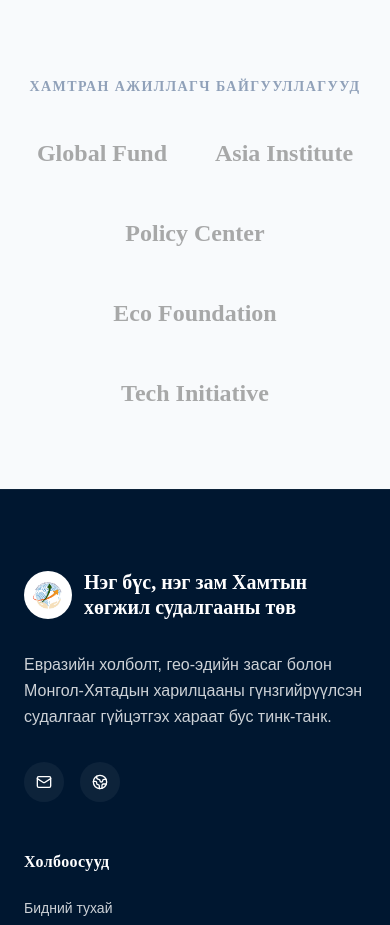
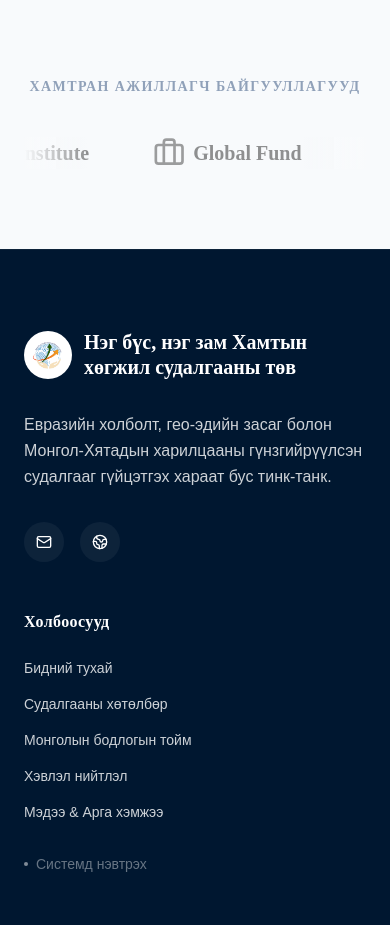
Before and after one commit to Enkhuush123/brcd.mn, a Next.js app: page / in a window 390 px wide. Shown: the part 4420-5345 px from the top of the page. Built offline with nearby package versions, Linux system fonts and the light colour scheme; no server answers; the database is empty.

Commit message:
feat: add expert links, partner marquee, and navbar dropdowns

```diff
--- a/src/app/HomeClient.tsx
+++ b/src/app/HomeClient.tsx
@@ -11,6 +11,7 @@
 import AnimatedSection from "@/components/AnimatedSection";
 import Link from "next/link";
 import { useLanguage } from "@/context/LanguageContext";
+import { motion } from "framer-motion";
 
 export default function HomeClient({ articles, experts }: { articles: any[], experts: any[] }) {
   const { language } = useLanguage();
@@ -326,7 +327,7 @@
       </section>
 
       {/* BLOCK 5: Our Experts */}
-      <section className="py-24 md:py-32 px-6 md:px-16 bg-white border-t border-slate-100">
+      <section id="experts" className="py-24 md:py-32 px-6 md:px-16 bg-white border-t border-slate-100">
         <AnimatedSection className="max-w-7xl mx-auto">
           <div className="text-center mb-16">
             <h2 className="text-3xl md:text-4xl lg:text-5xl font-serif font-bold text-[#002b5c] mb-6">
@@ -343,7 +344,7 @@
               return (
               <AnimatedSection key={expert.id} delay={i * 0.1} className="group cursor-pointer">
                 <div className="bg-slate-50 rounded-2xl p-6 text-center border border-slate-100 hover:shadow-lg transition-all duration-300 hover:-translate-y-1 h-full">
-                  <div className="w-24 h-24 mx-auto rounded-full bg-slate-200 mb-6 overflow-hidden border-4 border-white shadow-sm group-hover:border-[#115e59] transition-colors">
+                  <Link href={`/publications?author=${expert.id}`} className="block w-24 h-24 mx-auto rounded-full bg-slate-200 mb-6 overflow-hidden border-4 border-white shadow-sm group-hover:border-[#115e59] transition-colors relative">
                     {expert.photoUrl ? (
                       <img src={expert.photoUrl} alt={name} className="w-full h-full object-cover" />
                     ) : (
@@ -351,7 +352,8 @@
                         {name.charAt(0)}
                       </div>
                     )}
-                  </div>
+                    <div className="absolute inset-0 bg-black/10 opacity-0 group-hover:opacity-100 transition-opacity"></div>
+                  </Link>
                   <h3 className="font-bold text-xl text-[#002b5c] mb-2">{name}</h3>
                   <p className="text-[#115e59] font-medium text-sm mb-4">{title}</p>
                   <p className="text-slate-500 text-sm line-clamp-3 leading-relaxed">
@@ -368,18 +370,27 @@
       </section>
 
       {/* BLOCK 6: Partners */}
-      <section className="py-20 px-6 bg-slate-50 border-t border-slate-100 overflow-hidden">
+      <section id="partners" className="py-20 px-6 bg-slate-50 border-t border-slate-100 overflow-hidden">
         <AnimatedSection className="max-w-7xl mx-auto text-center">
           <h4 className="text-sm font-bold text-slate-400 uppercase tracking-widest mb-10">
             {t.partners}
           </h4>
-          <div className="flex flex-wrap justify-center items-center gap-12 md:gap-24 opacity-60 grayscale hover:grayscale-0 transition-all duration-700">
-            {/* Placeholders for partner logos */}
-            <div className="text-2xl font-serif font-bold text-slate-500">Global Fund</div>
-            <div className="text-2xl font-serif font-bold text-slate-500">Asia Institute</div>
-            <div className="text-2xl font-serif font-bold text-slate-500">Policy Center</div>
-            <div className="text-2xl font-serif font-bold text-slate-500">Eco Foundation</div>
-            <div className="text-2xl font-serif font-bold text-slate-500">Tech Initiative</div>
+          <div className="overflow-hidden w-full relative before:absolute before:left-0 before:top-0 before:w-16 md:before:w-32 before:h-full before:bg-gradient-to-r before:from-slate-50 before:to-transparent before:z-10 after:absolute after:right-0 after:top-0 after:w-16 md:after:w-32 after:h-full after:bg-gradient-to-l after:from-slate-50 after:to-transparent after:z-10">
+            <motion.div
+              animate={{ x: [0, -1000] }}
+              transition={{ repeat: Infinity, ease: "linear", duration: 25 }}
+              className="flex items-center gap-16 md:gap-24 opacity-50 grayscale hover:grayscale-0 hover:opacity-100 transition-all duration-500 whitespace-nowrap min-w-max"
+            >
+              {[1, 2, 3].map(i => (
+                <div key={i} className="flex gap-16 md:gap-24 items-center">
+                  <div className="flex items-center gap-2"><Globe className="w-8 h-8" /><span className="text-xl font-serif font-bold text-[#002b5c]">Asia Institute</span></div>
+                  <div className="flex items-center gap-2"><Briefcase className="w-8 h-8" /><span className="text-xl font-serif font-bold text-[#002b5c]">Global Fund</span></div>
+                  <div className="flex items-center gap-2"><Zap className="w-8 h-8" /><span className="text-xl font-serif font-bold text-[#002b5c]">Tech Initiative</span></div>
+                  <div className="flex items-center gap-2"><BookOpen className="w-8 h-8" /><span className="text-xl font-serif font-bold text-[#002b5c]">Policy Center</span></div>
+                  <div className="flex items-center gap-2"><Globe className="w-8 h-8" /><span className="text-xl font-serif font-bold text-[#002b5c]">Eco Foundation</span></div>
+                </div>
+              ))}
+            </motion.div>
           </div>
         </AnimatedSection>
       </section>
--- a/src/components/Navbar.tsx
+++ b/src/components/Navbar.tsx
@@ -30,7 +30,9 @@
       econ: "Эдийн засгийн статистик, дата", vision: "Алсын хараа 2050 ба Стратегийн төслүүд", invest: "Хөрөнгө оруулалтын орчин ба Эрх зүйн зохицуулалт",
       logoTitle: "Нэг бүс, нэг зам Хамтын хөгжил судалгааны төв",
       newsLocal: "Төвийн мэдээ", newsGlobal: "Хурал хэлэлцүүлэг",
-      pub1: "Бодлогын зөвлөмж", pub2: "Судалгааны тайлан", pub3: "Аналитик нийтлэл"
+      pub1: "Бодлогын зөвлөмж", pub2: "Судалгааны тайлан", pub3: "Аналитик нийтлэл",
+      aboutUs: "Бидний тухай", experts: "Бидний экспертүүд", partners: "Түншүүд",
+      prog1: "Евразийн холболт ба Бүс ба Зам", prog2: "Бүс нутгийн гео-эдийн засаг ба ХО", prog3: "Ногоон хөгжил ба Технологийн засаглал"
     },
     EN: {
       about: "About Us", programs: "Research Programs", policyHub: "Mongolia Policy Hub",
@@ -38,7 +40,9 @@
       econ: "Economic Statistics & Data", vision: "Vision 2050 & Strategic Projects", invest: "Investment Environment & Legal Regulation",
       logoTitle: "Belt & Road Co-Development Research Center",
       newsLocal: "Center News", newsGlobal: "Meetings & Discussions",
-      pub1: "Policy Brief", pub2: "Research Report", pub3: "Analytical Article"
+      pub1: "Policy Brief", pub2: "Research Report", pub3: "Analytical Article",
+      aboutUs: "About BCRD", experts: "Our Experts", partners: "Partners",
+      prog1: "Eurasian Connectivity & BRI", prog2: "Regional Geo-Economics & FDI", prog3: "Green Development & Tech Governance"
     },
     ZH: {
       about: "关于我们", programs: "研究项目", policyHub: "蒙古政策中心",
@@ -46,15 +50,35 @@
       econ: "经济统计与数据", vision: "2050愿景与战略项目", invest: "投资环境与法律法规",
       logoTitle: "一带一路共同发展研究中心",
       newsLocal: "中心新闻", newsGlobal: "会议与讨论",
-      pub1: "政策简报", pub2: "研究报告", pub3: "分析文章"
+      pub1: "政策简报", pub2: "研究报告", pub3: "分析文章",
+      aboutUs: "关于我们", experts: "我们的专家", partners: "合作伙伴",
+      prog1: "欧亚互联互通与一带一路", prog2: "区域地缘经济与外商直接投资", prog3: "绿色发展与科技治理"
     }
   };
 
   const current = dict[language];
 
   const navLinks = [
-    { name: current.about, href: "/about" },
-    { name: current.programs, href: "/programs" },
+    {
+      name: current.about,
+      href: "#",
+      activePrefix: "/about",
+      subLinks: [
+        { name: current.aboutUs, href: "/about" },
+        { name: current.experts, href: "/#experts" },
+        { name: current.partners, href: "/#partners" },
+      ]
+    },
+    {
+      name: current.programs,
+      href: "#",
+      activePrefix: "/programs",
+      subLinks: [
+        { name: current.prog1, href: "/programs#eurasian-connectivity" },
+        { name: current.prog2, href: "/programs#geo-economics" },
+        { name: current.prog3, href: "/programs#green-development" },
+      ]
+    },
     {
       name: current.policyHub,
       href: "#",
```
